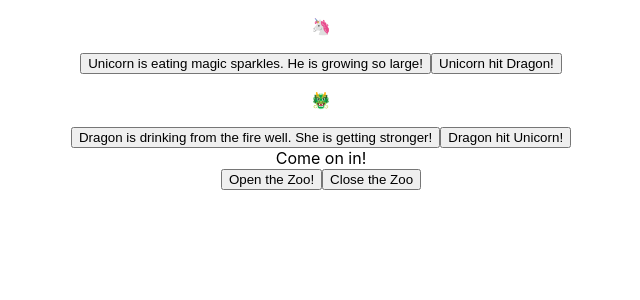
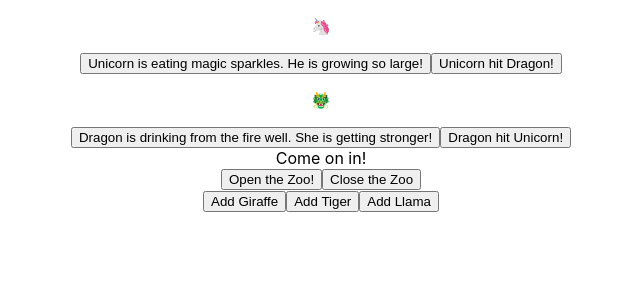
Before and after one commit to ClareMcDonald/react-busy-zoo, a React (Create React App) app: page / in a window 1280 px wide. Shown: the top 300 px of the page, without its empty margins (319-959 px from the left). Built offline with nearby package versions, Linux system fonts and the light colour scheme.

Commit message:
added add animal buttons and passed animals props into parade component

```diff
--- a/src/App.js
+++ b/src/App.js
@@ -1,13 +1,14 @@
 import { useState } from 'react';
 import './App.css';
 import OpenSign from './OpenSign';
+import Parade from './Parade';
 
 function App() {
 
   const [unicornSize, setUnicornSize] = useState(1);
   const [dragonSize, setDragonSize] = useState(1);
-
   const [isOpen, setIsOpen] = useState(true);
+  const [animals, setAnimals] = useState(['llama']);
 
   return (
     <div className="App">
@@ -28,6 +29,12 @@ function App() {
         <button onClick={() => setIsOpen(true)} >Open the Zoo!</button>
         <button onClick={() => setIsOpen(false)}>Close the Zoo</button>
       </div>
+      < Parade animals={animals}/>
+      <div className="parade-buttons">
+        <button onClick={() => setAnimals([...animals, 'giraffe'])}>Add Giraffe</button>
+        <button onClick={() => setAnimals([...animals, 'tiger'])}>Add Tiger</button>
+        <button onClick={() => setAnimals([...animals, 'llama'])}>Add Llama</button>
+      </div>
     </div>
   );
 }
--- /dev/null
+++ b/src/Parade.js
@@ -0,0 +1,5 @@
+import React from 'react';
+
+export default function Parade({ animals }) {
+  return <div></div>;
+}
```
